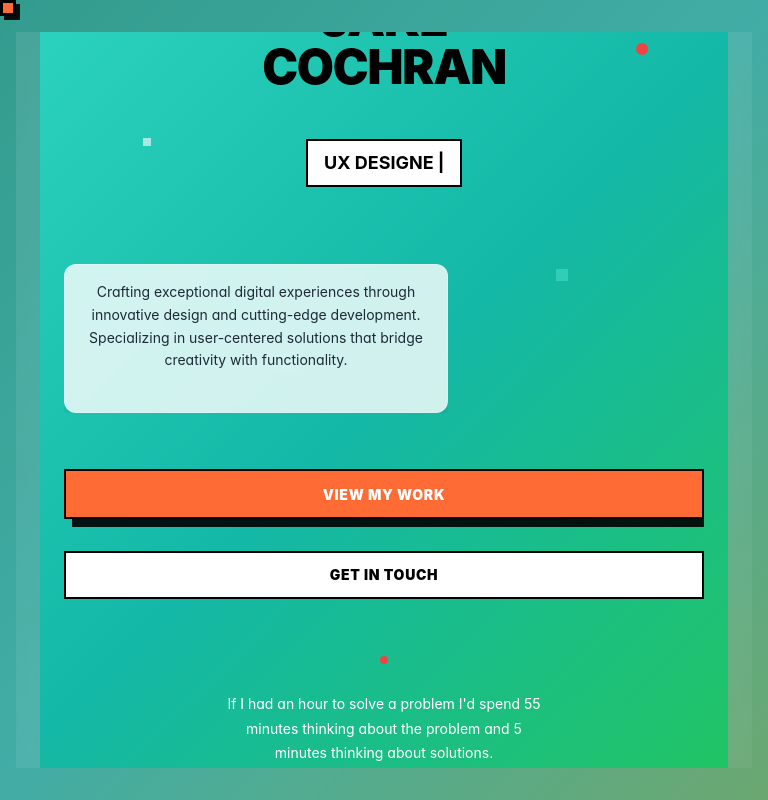
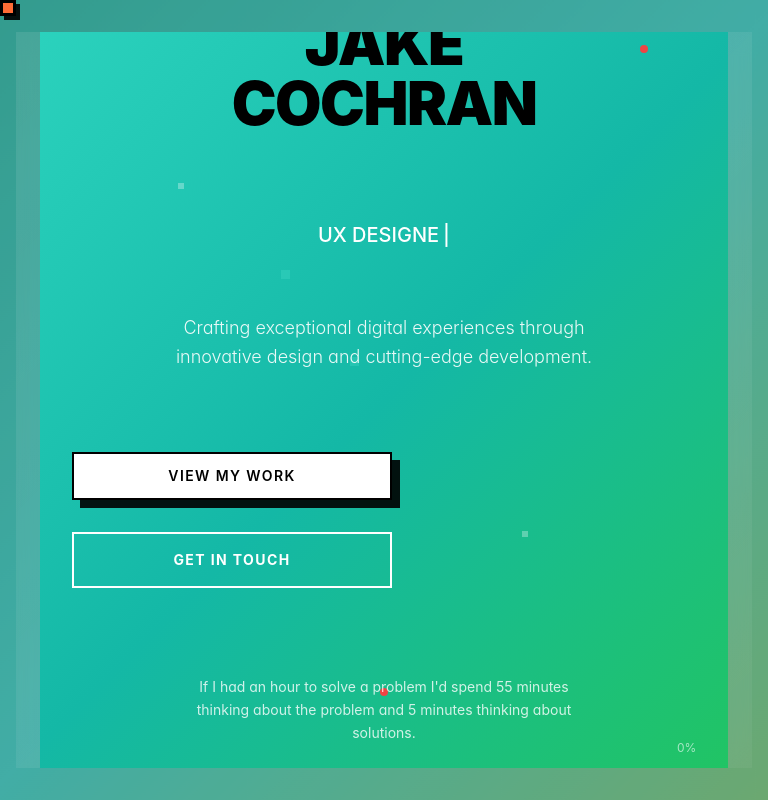
Before and after one commit to jecochran-0/JakeCPortfolio, a Next.js app: page / in a window 768 px wide. Shown: the top 800 px of the page. Built offline with nearby package versions, Linux system fonts and the light colour scheme.

Commit message:
feat(mobile-hero): create sleek clean design - remove nested boxes, clean typography, minimal elements, streamlined layout with no clutter

```diff
--- a/app/components/Hero.js
+++ b/app/components/Hero.js
@@ -238,108 +238,89 @@ export default function Hero() {
                 transform: "translateZ(0)",
               }}
             >
-              {/* Mobile Hero - Exact Desktop Replica */}
+              {/* Mobile Hero - Sleek & Clean */}
               {isMobile ? (
                 <div className="min-h-screen bg-gradient-to-br from-teal-400 via-teal-500 to-green-600 relative overflow-hidden">
-                  {/* Floating Elements - Matching Desktop */}
+                  {/* Floating Elements - Subtle */}
                   <div className="absolute inset-0 pointer-events-none">
-                    {/* Red dot - matching desktop */}
-                    <div className="absolute top-20 right-20 w-3 h-3 bg-red-500 rounded-full" />
+                    {/* Red accent dots */}
+                    <div className="absolute top-20 right-20 w-2 h-2 bg-red-500 rounded-full" />
+                    <div className="absolute bottom-32 left-1/2 transform -translate-x-1/2 w-2 h-2 bg-red-500 rounded-full" />
 
-                    {/* Floating shapes - matching desktop */}
-                    {[...Array(5)].map((_, i) => (
+                    {/* Floating shapes */}
+                    {[...Array(4)].map((_, i) => (
                       <div
                         key={`mobile-shape-${i}`}
                         className={`absolute ${
-                          i % 2 === 0 ? 'bg-white/60' : 'bg-teal-300/40'
+                          i % 2 === 0 ? 'bg-white/30' : 'bg-teal-300/20'
                         }`}
                         style={{
-                          left: `${15 + (i * 20) % 70}%`,
-                          top: `${20 + (i * 25) % 60}%`,
-                          width: `${8 + (i % 2) * 4}px`,
-                          height: `${8 + (i % 2) * 4}px`,
+                          left: `${20 + (i * 25) % 60}%`,
+                          top: `${25 + (i * 20) % 50}%`,
+                          width: `${6 + (i % 2) * 3}px`,
+                          height: `${6 + (i % 2) * 3}px`,
                         }}
                       />
                     ))}
                   </div>
 
-                  {/* Main Content - Desktop Layout for Mobile */}
-                  <div className="relative z-10 min-h-screen flex flex-col justify-center px-6 py-8">
-                    {/* Left Column - Main Content */}
-                    <div className="flex-1 flex flex-col justify-center mb-8">
-                      {/* Name */}
-                      <h1 className="text-5xl sm:text-6xl font-black text-black leading-none tracking-tight mb-6">
+                  {/* Main Content - Sleek Layout */}
+                  <div className="relative z-10 min-h-screen flex flex-col justify-center px-8 py-12">
+                    {/* Hero Content */}
+                    <div className="text-center space-y-8">
+                      {/* Name - Clean Typography */}
+                      <h1 className="text-6xl sm:text-7xl font-black text-white leading-none tracking-tight">
                         <span className="block">JAKE</span>
                         <span className="block">COCHRAN</span>
                       </h1>
 
-                      {/* Dynamic Element/Underline - Matching Desktop */}
-                      <div className="mb-6">
-                        <div className="inline-block px-4 py-2 bg-white border-2 border-black">
-                          <span className="text-black font-bold text-lg">
+                      {/* Role - Simple Text */}
+                      <div className="text-xl text-white font-medium">
                         {displayText}
                         {mounted && <span className="ml-1 animate-pulse">|</span>}
-                          </span>
-                        </div>
                       </div>
 
-                      {/* Description Card - Matching Desktop */}
-                      <div className="mb-8 max-w-sm">
-                        <div className="bg-white/80 backdrop-blur-sm border border-white/20 rounded-lg p-4 shadow-lg">
-                          <p className="text-gray-800 text-sm leading-relaxed">
+                      {/* Description - Clean Text */}
+                      <p className="text-white/90 text-lg leading-relaxed max-w-md mx-auto font-light">
                         Crafting exceptional digital experiences through innovative design and cutting-edge development.
-                            Specializing in user-centered solutions that bridge creativity with functionality.
                       </p>
-                        </div>
-                      </div>
 
-                      {/* CTA Buttons - Matching Desktop */}
-                      <div className="space-y-4">
-                        <button className="w-full bg-orange-500 text-white py-3 px-6 border-2 border-black shadow-brutal hover:shadow-brutal-hover transition-all duration-200">
-                          <span className="font-black text-sm uppercase tracking-wide">
+                      {/* CTA Buttons - Sleek Design */}
+                      <div className="space-y-4 pt-4">
+                        <button className="w-full max-w-xs bg-white text-black py-4 px-8 font-bold text-sm uppercase tracking-widest hover:bg-gray-100 transition-colors duration-200">
                           View My Work
-                          </span>
                         </button>
-                        <button className="w-full bg-white text-black py-3 px-6 border-2 border-black shadow-brutal hover:shadow-brutal-hover transition-all duration-200">
-                          <span className="font-black text-sm uppercase tracking-wide">
+                        <button className="w-full max-w-xs bg-transparent text-white py-4 px-8 font-bold text-sm uppercase tracking-widest border-2 border-white hover:bg-white hover:text-black transition-all duration-200">
                           Get In Touch
-                          </span>
                         </button>
                       </div>
                     </div>
 
-                    {/* Right Column - Quote Section - Mobile Optimized */}
-                    <div className="text-center">
-                      {/* Accent Dot - Matching Desktop */}
-                      <div className="w-2 h-2 bg-red-500 rounded-full mx-auto mb-3" />
-
-                      {/* Quote Text */}
-                      <blockquote className="text-white text-sm leading-relaxed mb-2 max-w-xs mx-auto">
+                    {/* Quote Section - Clean */}
+                    <div className="text-center mt-16 max-w-sm mx-auto">
+                      <blockquote className="text-white/80 text-sm leading-relaxed mb-3">
                         If I had an hour to solve a problem I&apos;d spend 55 minutes thinking about the problem and 5 minutes thinking about solutions.
                       </blockquote>
-
-                      {/* Attribution */}
-                      <cite className="text-white/80 text-xs">
+                      <cite className="text-white/60 text-xs">
                         — Albert Einstein
                       </cite>
                     </div>
                   </div>
 
-                  {/* Bottom Elements - Matching Desktop */}
-                  <div className="absolute bottom-6 left-6">
-                    {/* Bottom-Left Icon */}
-                    <div className="w-8 h-8 bg-black border-2 border-white flex items-center justify-center">
-                      <svg className="w-4 h-4 text-white" fill="currentColor" viewBox="0 0 20 20">
+                  {/* Bottom Elements - Minimal */}
+                  <div className="absolute bottom-8 left-8">
+                    <div className="w-6 h-6 bg-white/20 rounded-full flex items-center justify-center">
+                      <svg className="w-3 h-3 text-white" fill="currentColor" viewBox="0 0 20 20">
                         <path fillRule="evenodd" d="M11.3 1.046A1 1 0 0112 2v5h4a1 1 0 01.82 1.573l-7 10A1 1 0 018 18v-5H4a1 1 0 01-.82-1.573l7-10a1 1 0 011.12-.38z" clipRule="evenodd" />
                       </svg>
                     </div>
                   </div>
 
-                  {/* Scroll Indicator - Matching Desktop */}
-                  <div className="absolute bottom-6 right-6">
+                  {/* Scroll Indicator - Clean */}
+                  <div className="absolute bottom-8 right-8">
                     <div className="text-center">
-                      <div className="text-white text-xs mb-1">0%</div>
-                      <div className="w-2 h-2 bg-white rounded-full mx-auto" />
+                      <div className="text-white/60 text-xs mb-2">0%</div>
+                      <div className="w-1 h-6 bg-white/30 rounded-full" />
                     </div>
                   </div>
                 </div>
--- a/app/globals.css
+++ b/app/globals.css
@@ -3616,3 +3616,216 @@ a:hover {
     margin: 0 auto !important;
   }
 }
+
+/* Mobile Hero - Sleek & Clean */
+@media (max-width: 768px) {
+  /* Mobile hero container */
+  .hero-left-column .min-h-screen.bg-gradient-to-br {
+    min-height: 100vh !important;
+    background: linear-gradient(135deg, #2dd4bf 0%, #14b8a6 50%, #22c55e 100%) !important;
+    position: relative !important;
+    overflow: hidden !important;
+  }
+
+  /* Floating elements - subtle */
+  .hero-left-column .absolute.inset-0.pointer-events-none {
+    position: absolute !important;
+    inset: 0 !important;
+    pointer-events: none !important;
+    z-index: 1 !important;
+  }
+
+  /* Red accent dots */
+  .hero-left-column .absolute.top-20.right-20.w-2.h-2.bg-red-500 {
+    position: absolute !important;
+    top: 5rem !important;
+    right: 5rem !important;
+    width: 8px !important;
+    height: 8px !important;
+    background: #ef4444 !important;
+    border-radius: 9999px !important;
+  }
+
+  .hero-left-column .absolute.bottom-32.left-1\\/2.transform.-translate-x-1\\/2.w-2.h-2.bg-red-500 {
+    position: absolute !important;
+    bottom: 8rem !important;
+    left: 50% !important;
+    transform: translateX(-50%) !important;
+    width: 8px !important;
+    height: 8px !important;
+    background: #ef4444 !important;
+    border-radius: 9999px !important;
+  }
+
+  /* Floating shapes */
+  .hero-left-column .absolute.bg-white\\/30,
+  .hero-left-column .absolute.bg-teal-300\\/20 {
+    position: absolute !important;
+  }
+
+  .hero-left-column .absolute.bg-white\\/30 {
+    background: rgba(255, 255, 255, 0.3) !important;
+  }
+
+  .hero-left-column .absolute.bg-teal-300\\/20 {
+    background: rgba(94, 234, 212, 0.2) !important;
+  }
+
+  /* Main content container */
+  .hero-left-column .relative.z-10.min-h-screen {
+    position: relative !important;
+    z-index: 10 !important;
+    min-height: 100vh !important;
+    display: flex !important;
+    flex-direction: column !important;
+    justify-content: center !important;
+    padding: 3rem 2rem !important;
+  }
+
+  /* Hero content */
+  .hero-left-column .text-center.space-y-8 {
+    text-align: center !important;
+    display: flex !important;
+    flex-direction: column !important;
+    gap: 2rem !important;
+  }
+
+  /* Name typography - clean */
+  .hero-left-column .text-6xl.sm\\:text-7xl.font-black {
+    font-size: 3.75rem !important;
+    font-weight: 900 !important;
+    color: white !important;
+    line-height: 1 !important;
+    letter-spacing: -0.025em !important;
+  }
+
+  @media (min-width: 640px) {
+    .hero-left-column .text-6xl.sm\\:text-7xl.font-black {
+      font-size: 4.5rem !important;
+    }
+  }
+
+  .hero-left-column .text-6xl.sm\\:text-7xl.font-black .block {
+    display: block !important;
+  }
+
+  /* Role - simple text */
+  .hero-left-column .text-xl.text-white {
+    font-size: 1.25rem !important;
+    color: white !important;
+    font-weight: 500 !important;
+  }
+
+  /* Description - clean text */
+  .hero-left-column .text-white\\/90.text-lg {
+    color: rgba(255, 255, 255, 0.9) !important;
+    font-size: 1.125rem !important;
+    line-height: 1.75 !important;
+    max-width: 28rem !important;
+    margin-left: auto !important;
+    margin-right: auto !important;
+    font-weight: 300 !important;
+  }
+
+  /* CTA buttons - sleek design */
+  .hero-left-column .space-y-4.pt-4 {
+    display: flex !important;
+    flex-direction: column !important;
+    gap: 1rem !important;
+    padding-top: 1rem !important;
+  }
+
+  .hero-left-column .w-full.max-w-xs {
+    width: 100% !important;
+    max-width: 20rem !important;
+  }
+
+  .hero-left-column .bg-white.text-black,
+  .hero-left-column .bg-transparent.text-white {
+    padding: 1rem 2rem !important;
+    font-weight: 700 !important;
+    font-size: 0.875rem !important;
+    text-transform: uppercase !important;
+    letter-spacing: 0.1em !important;
+    transition: all 0.2s ease-in-out !important;
+  }
+
+  .hero-left-column .bg-white.text-black {
+    background: white !important;
+    color: black !important;
+  }
+
+  .hero-left-column .bg-white.text-black:hover {
+    background: #f3f4f6 !important;
+  }
+
+  .hero-left-column .bg-transparent.text-white {
+    background: transparent !important;
+    color: white !important;
+    border: 2px solid white !important;
+  }
+
+  .hero-left-column .bg-transparent.text-white:hover {
+    background: white !important;
+    color: black !important;
+  }
+
+  /* Quote section - clean */
+  .hero-left-column .text-center.mt-16.max-w-sm {
+    text-align: center !important;
+    margin-top: 4rem !important;
+    max-width: 24rem !important;
+    margin-left: auto !important;
+    margin-right: auto !important;
+  }
+
+  .hero-left-column .text-white\\/80.text-sm {
+    color: rgba(255, 255, 255, 0.8) !important;
+    font-size: 0.875rem !important;
+    line-height: 1.75 !important;
+    margin-bottom: 12px !important;
+  }
+
+  .hero-left-column .text-white\\/60.text-xs {
+    color: rgba(255, 255, 255, 0.6) !important;
+    font-size: 0.75rem !important;
+  }
+
+  /* Bottom elements - minimal */
+  .hero-left-column .absolute.bottom-8.left-8 {
+    position: absolute !important;
+    bottom: 2rem !important;
+    left: 2rem !important;
+  }
+
+  .hero-left-column .w-6.h-6.bg-white\\/20.rounded-full {
+    width: 24px !important;
+    height: 24px !important;
+    background: rgba(255, 255, 255, 0.2) !important;
+    border-radius: 9999px !important;
+    display: flex !important;
+    align-items: center !important;
+    justify-content: center !important;
+  }
+
+  /* Scroll indicator - clean */
+  .hero-left-column .absolute.bottom-8.right-8 {
+    position: absolute !important;
+    bottom: 2rem !important;
+    right: 2rem !important;
+  }
+
+  .hero-left-column .text-center .text-white\\/60.text-xs {
+    color: rgba(255, 255, 255, 0.6) !important;
+    font-size: 0.75rem !important;
+    margin-bottom: 8px !important;
+    text-align: center !important;
+  }
+
+  .hero-left-column .text-center .w-1.h-6.bg-white\\/30 {
+    width: 4px !important;
+    height: 24px !important;
+    background: rgba(255, 255, 255, 0.3) !important;
+    border-radius: 9999px !important;
+  }
+}
```
Lines whose indentation alone changed are shown as unchanged.
